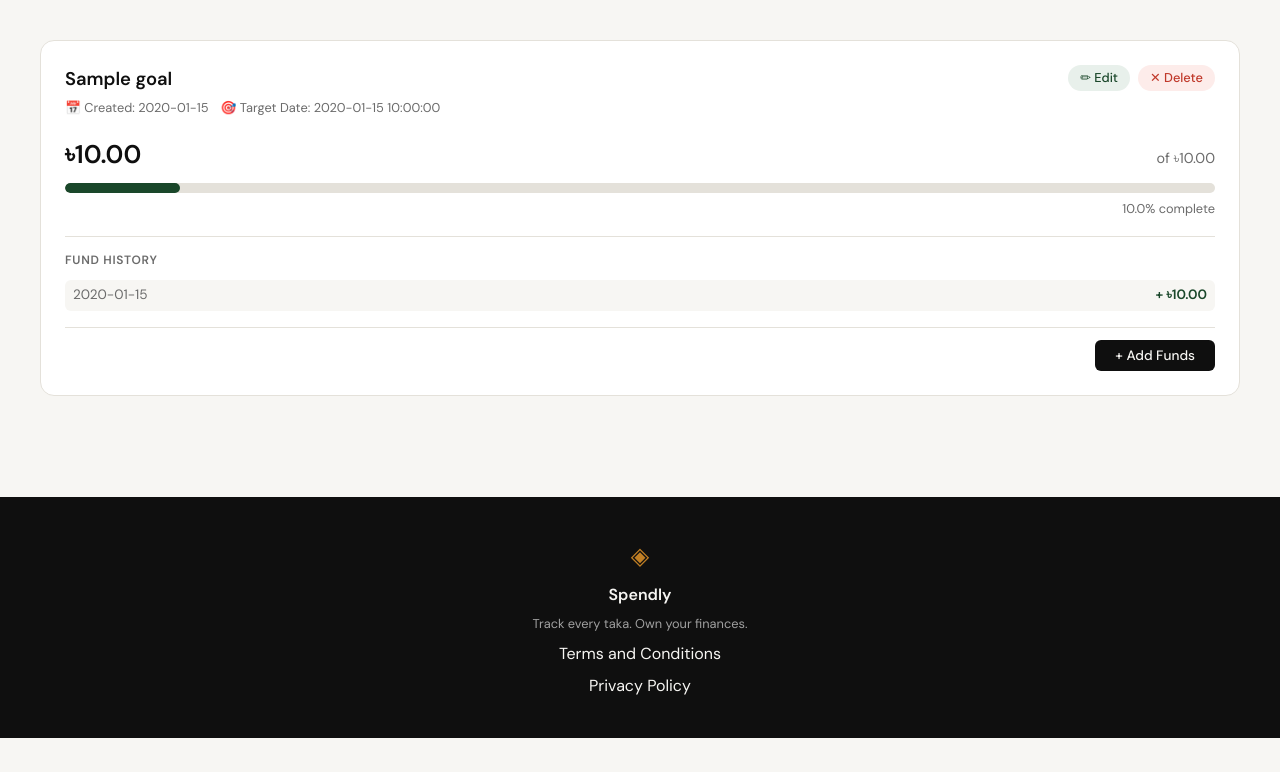
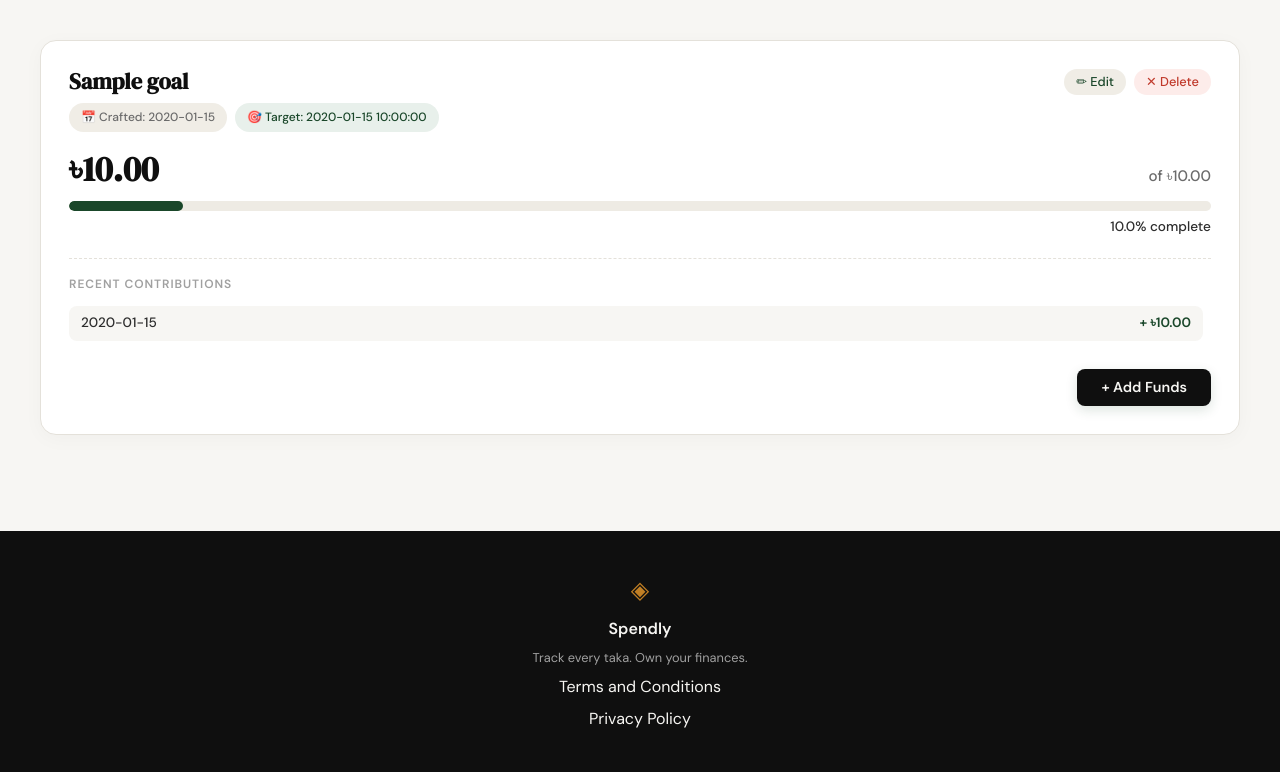
Before and after one commit to Md-Emon-Hasan/spendly, a Flask app: template app/templates/goals.html in a window 1280 px wide. Shown: the part 204-976 px from the top of the page. Before the commit the page ends 942 px from the top, so only its background shows below. Run offline with Flask 3, Linux system fonts and the light colour scheme; the template is opened without the code that fills it: most values are stand-ins (such as "Sample title", 1, 10 or a date in 2020); some libraries are stand-ins or nearby versions.

```diff
--- a/app/templates/goals.html
+++ b/app/templates/goals.html
@@ -1,6 +1,72 @@
 {% extends "base.html" %}
 
 {% block title %}Savings Goals — Spendly{% endblock %}
+
+{% block head %}
+<style>
+    .goal-card {
+        background: var(--paper-card);
+        border: 1px solid var(--border);
+        border-radius: 16px;
+        padding: 1.75rem;
+        display: flex;
+        flex-direction: column;
+        gap: 1.25rem;
+        box-shadow: 0 4px 20px rgba(0, 0, 0, 0.03);
+        transition: transform 0.3s ease, box-shadow 0.3s ease;
+    }
+    .goal-card:hover {
+        transform: translateY(-4px);
+        box-shadow: 0 12px 30px rgba(0, 0, 0, 0.08);
+    }
+    .goal-badge {
+        display: inline-flex;
+        align-items: center;
+        gap: 0.35rem;
+        background: var(--paper-warm);
+        padding: 0.3rem 0.75rem;
+        border-radius: 20px;
+        font-size: 0.75rem;
+        font-weight: 500;
+        color: var(--ink-muted);
+    }
+    .goal-badge.deadline-set {
+        background: var(--accent-light);
+        color: var(--accent);
+    }
+    .goal-amount {
+        font-family: var(--font-display);
+        font-size: 2.2rem;
+        color: var(--ink);
+        line-height: 1;
+    }
+    .goal-progress-bg {
+        height: 10px;
+        background: var(--border-soft);
+        border-radius: 5px;
+        overflow: hidden;
+        margin-bottom: 0.35rem;
+    }
+    .goal-progress-fill {
+        height: 100%;
+        transition: width 0.8s cubic-bezier(0.1, 0.9, 0.2, 1);
+        border-radius: 5px;
+    }
+    .fund-history-item {
+        display: flex;
+        justify-content: space-between;
+        align-items: center;
+        font-size: 0.85rem;
+        padding: 0.4rem 0.75rem;
+        background: var(--paper);
+        border-radius: 8px;
+        transition: background 0.2s;
+    }
+    .fund-history-item:hover {
+        background: var(--paper-warm);
+    }
+</style>
+{% endblock %}
 
 {% block content %}
 <div class="dash-wrapper">
@@ -30,31 +96,31 @@
         <!-- Goals List -->
         <div style="display: flex; flex-direction: column; gap: 1.25rem;">
             {% for goal in goals %}
-            <div style="background: var(--paper-card); border: 1px solid var(--border); border-radius: 14px; padding: 1.5rem; display: flex; flex-direction: column; gap: 1rem;">
+            <div class="goal-card">
 
                 <!-- Top row: name + actions -->
                 <div style="display: flex; justify-content: space-between; align-items: flex-start; gap: 1rem;">
                     <div>
-                        <p style="font-size: 1.15rem; font-weight: 600; color: var(--ink); margin-bottom: 0.25rem;">{{ goal.name }}</p>
-                        <div style="display: flex; flex-wrap: wrap; gap: 0.75rem; font-size: 0.8rem; color: var(--ink-muted);">
+                        <p style="font-family: var(--font-display); font-size: 1.4rem; font-weight: 600; color: var(--ink); margin-bottom: 0.5rem; line-height: 1.2;">{{ goal.name }}</p>
+                        <div style="display: flex; flex-wrap: wrap; gap: 0.5rem;">
                             {% if goal.created_at %}
-                            <span>📅 Created: {{ goal.created_at|format_date }}</span>
+                            <span class="goal-badge">📅 Crafted: {{ goal.created_at|format_date }}</span>
                             {% endif %}
                             {% if goal.deadline %}
-                            <span>🎯 Target Date: {{ goal.deadline }}</span>
+                            <span class="goal-badge deadline-set">🎯 Target: {{ goal.deadline }}</span>
                             {% else %}
-                            <span>🎯 No deadline set</span>
+                            <span class="goal-badge">🎯 No deadline</span>
                             {% endif %}
                         </div>
                     </div>
                     <div style="display: flex; gap: 0.5rem; flex-shrink: 0;">
-                        <button class="action-btn edit-btn"
+                        <button class="action-btn edit-btn" style="background: var(--paper-warm);"
                             data-id="{{ goal.id }}"
                             data-name="{{ goal.name }}"
                             data-target="{{ goal.target_amount }}"
                             data-deadline="{{ goal.deadline or '' }}"
                             onclick="openEditGoalModal(this)">✏ Edit</button>
-                        <button class="action-btn delete-btn"
+                        <button class="action-btn delete-btn" style="background: var(--danger-light); color: var(--danger);"
                             data-url="{{ url_for('goals.delete_goal', id=goal.id) }}"
                             data-msg="Delete goal &quot;{{ goal.name }}&quot; permanently? All fund history will also be deleted."
                             onclick="openDeleteModal(this)">✕ Delete</button>
@@ -63,41 +129,43 @@
 
                 <!-- Progress section -->
                 <div>
-                    <div style="display: flex; justify-content: space-between; align-items: baseline; margin-bottom: 0.5rem;">
-                        <h2 style="font-size: 1.6rem; font-weight: 700; color: var(--ink);">৳{{ "%.2f"|format(goal.current_amount) }}</h2>
-                        <span style="color: var(--ink-muted); font-size: 0.9rem;">of ৳{{ "%.2f"|format(goal.target_amount) }}</span>
+                    <div style="display: flex; justify-content: space-between; align-items: baseline; margin-bottom: 0.75rem;">
+                        <h2 class="goal-amount">৳{{ "%.2f"|format(goal.current_amount) }}</h2>
+                        <span style="color: var(--ink-muted); font-size: 0.95rem; font-weight: 500;">of ৳{{ "%.2f"|format(goal.target_amount) }}</span>
                     </div>
-                    <div style="height: 10px; background: var(--border); border-radius: 5px; overflow: hidden; margin-bottom: 0.35rem;">
-                        <div style="width: {{ goal.progress }}%; height: 100%; background: {% if goal.progress >= 100 %}var(--success){% elif goal.progress >= 75 %}var(--warning){% else %}var(--primary){% endif %}; transition: width 0.8s ease-out; border-radius: 5px;"></div>
+                    <div class="goal-progress-bg">
+                        <div class="goal-progress-fill" style="width: {{ goal.progress }}%; background: {% if goal.progress >= 100 %}var(--success){% elif goal.progress >= 75 %}var(--warning){% else %}var(--primary){% endif %};"></div>
                     </div>
-                    <p style="font-size: 0.8rem; color: var(--ink-muted); text-align: right;">{{ "%.1f"|format(goal.progress) }}% complete</p>
+                    <p style="font-size: 0.85rem; font-weight: 500; color: var(--ink-soft); text-align: right;">{{ "%.1f"|format(goal.progress) }}% complete</p>
                 </div>
 
                 <!-- Fund History -->
                 {% if goal.fund_history %}
-                <div style="border-top: 1px solid var(--border); padding-top: 0.9rem;">
-                    <p style="font-size: 0.75rem; font-weight: 600; color: var(--ink-muted); text-transform: uppercase; letter-spacing: 0.06em; margin-bottom: 0.6rem;">Fund History</p>
-                    <div style="display: flex; flex-direction: column; gap: 0.35rem; max-height: 140px; overflow-y: auto;">
+                <div style="border-top: 1px dashed var(--border); padding-top: 1rem;">
+                    <p style="font-size: 0.75rem; font-weight: 600; color: var(--ink-faint); text-transform: uppercase; letter-spacing: 0.08em; margin-bottom: 0.75rem;">Recent Contributions</p>
+                    <div style="display: flex; flex-direction: column; gap: 0.4rem; max-height: 160px; overflow-y: auto; padding-right: 0.5rem;">
                         {% for f in goal.fund_history %}
-                        <div style="display: flex; justify-content: space-between; align-items: center; font-size: 0.85rem; padding: 0.3rem 0.5rem; background: var(--paper); border-radius: 6px;">
-                            <span style="color: var(--ink-muted);">{{ f.added_at|format_date }}</span>
+                        <div class="fund-history-item">
+                            <span style="color: var(--ink-soft); font-weight: 500;">{{ f.added_at|format_date }}</span>
                             <span style="font-weight: 600; color: var(--success);">+ ৳{{ "%.2f"|format(f.amount) }}</span>
                         </div>
                         {% endfor %}
                     </div>
                 </div>
                 {% else %}
-                <div style="border-top: 1px solid var(--border); padding-top: 0.9rem;">
-                    <p style="font-size: 0.82rem; color: var(--ink-muted);">No funds added yet.</p>
+                <div style="border-top: 1px dashed var(--border); padding-top: 1rem;">
+                    <p style="font-size: 0.85rem; font-style: italic; color: var(--ink-muted);">Ready to start saving? Make your first contribution!</p>
                 </div>
                 {% endif %}
 
                 <!-- Footer: add funds or goal reached -->
-                <div style="border-top: 1px solid var(--border); padding-top: 0.75rem; display: flex; justify-content: {% if goal.progress >= 100 %}center{% else %}flex-end{% endif %};">
+                <div style="padding-top: 0.5rem; display: flex; justify-content: {% if goal.progress >= 100 %}center{% else %}flex-end{% endif %};">
                     {% if goal.progress >= 100 %}
-                    <span style="color: var(--success); font-weight: 600; font-size: 0.95rem;">🎉 Goal Reached!</span>
+                    <div style="background: var(--accent-light); color: var(--success); padding: 0.5rem 1.5rem; border-radius: 20px; font-weight: 600; font-size: 0.95rem; display: flex; align-items: center; gap: 0.5rem;">
+                        <span>🎉</span> Goal Accomplished!
+                    </div>
                     {% else %}
-                    <button class="btn-primary" style="padding: 0.45rem 1.25rem; font-size: 0.85rem;"
+                    <button class="btn-primary" style="padding: 0.6rem 1.5rem; border-radius: 8px; font-weight: 600; box-shadow: 0 4px 12px rgba(26,71,42,0.15);"
                         data-id="{{ goal.id }}"
                         data-name="{{ goal.name }}"
                         onclick="openAddFundsModal(this)">+ Add Funds</button>
--- a/init_db.py
+++ b/init_db.py
@@ -16,6 +16,7 @@ def init_db():
             if database_url.startswith("postgres://"):
                 database_url = database_url.replace("postgres://", "postgresql://", 1)
             conn = psycopg2.connect(database_url)
+            conn.set_isolation_level(ISOLATION_LEVEL_AUTOCOMMIT)
             cur = conn.cursor()
             param_style = '%s'
             serial_type = 'SERIAL'
```
Also changed, not shown: app/routes/goals.py (+2 -5 lines).
